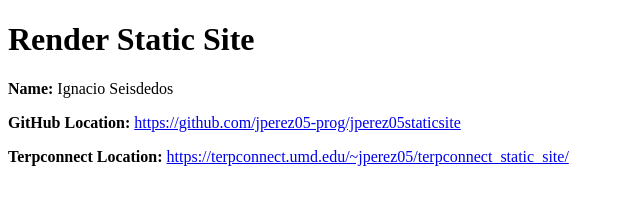
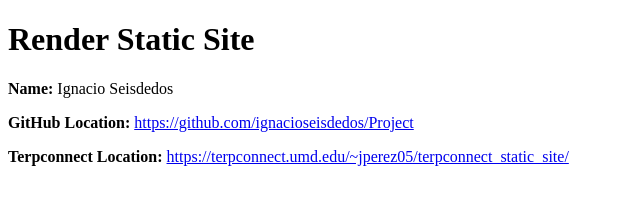
Before and after one commit to ignacioseisdedos/Project, a plain HTML site: page index.html in a window 1280 px wide. Shown: the full height of the page, 0-640 px from the left. Drawn offline with Linux system fonts and the light colour scheme.

Commit message:
Update index.html

```diff
--- a/index.html
+++ b/index.html
@@ -7,7 +7,7 @@
 <body>
     <h1>Render Static Site</h1>
     <p><strong>Name: </strong>Ignacio Seisdedos</p>
-    <p><strong>GitHub Location: </strong><a href="https://github.com/jperez05-prog/jperez05staticsite">https://github.com/jperez05-prog/jperez05staticsite</a></p>
+    <p><strong>GitHub Location: </strong><a href="https://github.com/ignacioseisdedos/Project">https://github.com/ignacioseisdedos/Project</a></p>
     <p><strong>Terpconnect Location: </strong><a href="https://terpconnect.umd.edu/~jperez05/terpconnect_static_site/">https://terpconnect.umd.edu/~jperez05/terpconnect_static_site/</a></p>
 </body>
 </html>
```
